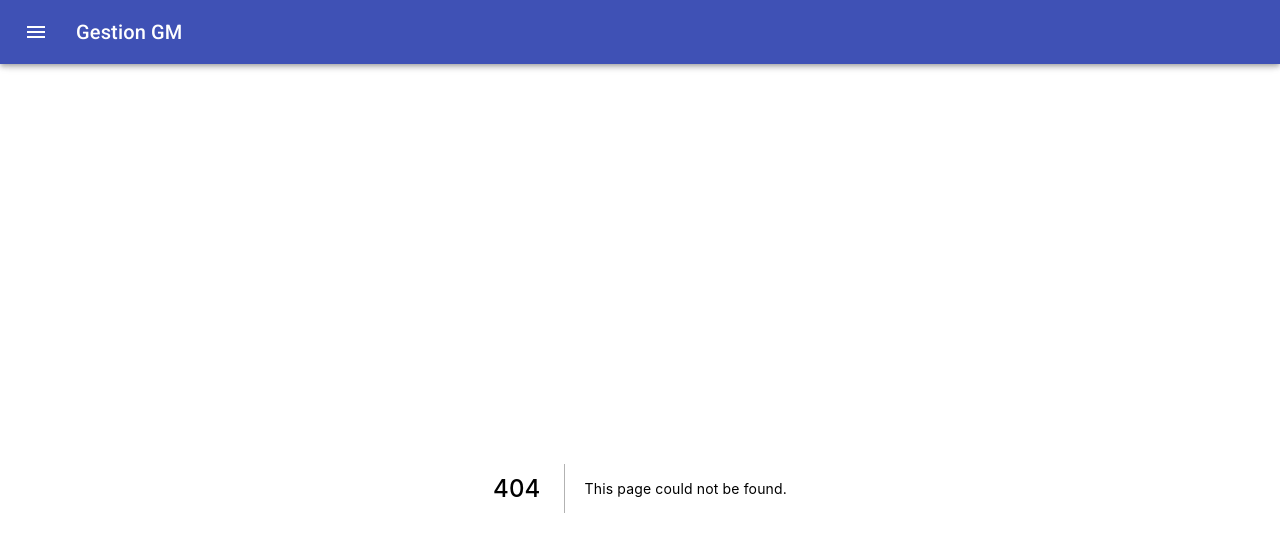
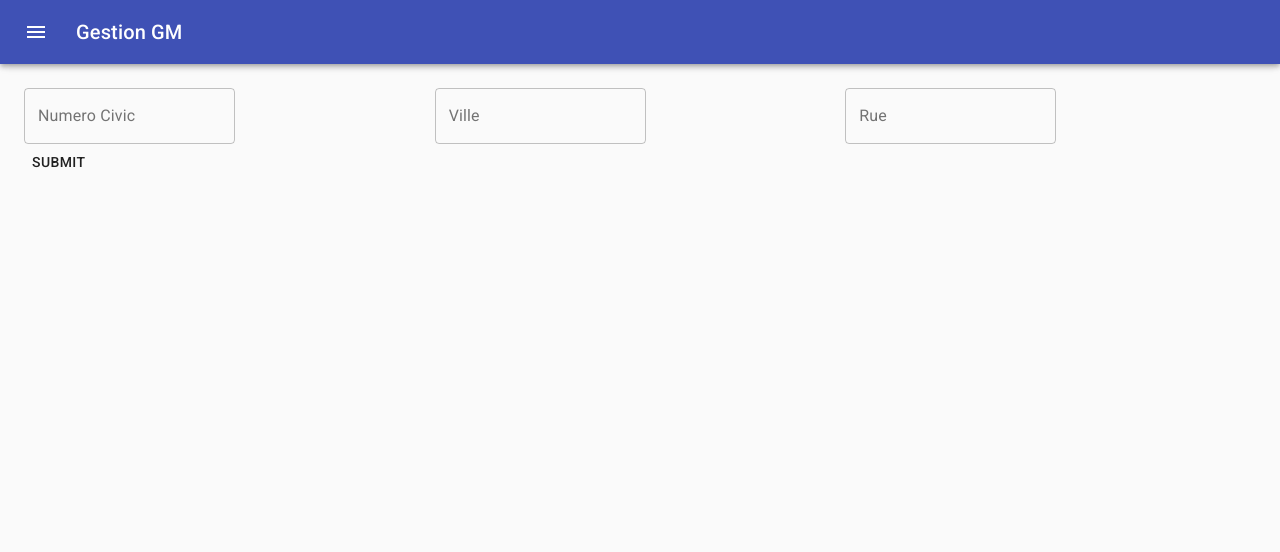
Before and after one commit to maquintal/demo-react, a Next.js app in the folder my-app/: page /rhfDemo in a window 1280 px wide. Before the commit this address had no page. Shown: the top 552 px of the page. Built offline with nearby package versions, Linux system fonts and the light colour scheme.

Commit message:
react-hook-form has arrived

```diff
--- a/my-app/package.json
+++ b/my-app/package.json
@@ -15,6 +15,9 @@
     "mongodb": "^3.6.9",
     "next": "10.2.3",
     "react": "17.0.2",
-    "react-dom": "17.0.2"
+    "react-dom": "17.0.2",
+    "react-hook-form": "^7.9.0",
+    "react-redux": "^7.2.4",
+    "redux": "^4.1.0"
   }
 }
--- a/my-app/pages/api/buildings/readOneBuildingById.js
+++ b/my-app/pages/api/buildings/readOneBuildingById.js
@@ -6,7 +6,7 @@
 
  */
 
-import { connectToDatabase } from "../../util/mongodb";
+import { connectToDatabase } from "../../../util/mongodb";
 
 import { ObjectID } from "mongodb"
 
--- /dev/null
+++ b/my-app/pages/rhfDemo.js
@@ -0,0 +1,12 @@
+import React from "react"
+
+import ReactHookFormDemo from "../src/react-hook-form-demo"
+
+const RHFDemo = () => {
+
+  return (<div>
+    <ReactHookFormDemo />
+  </div>)
+}
+
+export default RHFDemo
--- /dev/null
+++ b/my-app/src/formComponents.js
@@ -0,0 +1,24 @@
+import { TextField } from "@material-ui/core";
+import { useController } from "react-hook-form";
+
+export function Input({ control, name, label }) {
+  const {
+    field: { ref, ...inputProps },
+    fieldState: { invalid, isTouched, isDirty },
+    formState: { touchedFields, dirtyFields }
+  } = useController({
+    name,
+    control,
+    rules: { required: true },
+    defaultValue: "",
+  });
+
+  return (
+    <TextField
+      {...inputProps}
+      inputRef={ref}
+      variant={"outlined"}
+      label={label}
+    />
+  )
+}
--- /dev/null
+++ b/my-app/src/react-hook-form-demo.js
@@ -0,0 +1,74 @@
+import React from "react";
+import { TextField, Button, Grid } from "@material-ui/core";
+import { useController, useForm } from "react-hook-form";
+
+import {
+  Input
+} from "./formComponents";
+
+/* function Input({ control, name, label }) {
+  const {
+    field: { ref, ...inputProps },
+    fieldState: { invalid, isTouched, isDirty },
+    formState: { touchedFields, dirtyFields }
+  } = useController({
+    name,
+    control,
+    rules: { required: true },
+    defaultValue: "",
+  });
+
+  return (
+    <TextField
+      {...inputProps}
+      inputRef={ref}
+      variant={"outlined"}
+      label={label}
+    />
+  )
+} */
+
+const ReactHookFormDemo = () => {
+  const { control, handleSubmit } = useForm();
+
+  const onSubmit = (data) => {
+    console.log(data)
+  }
+
+  return (
+    <form>
+      <Grid container>
+        <Grid item xs={4}>
+          <Input
+            control={control}
+            name="civicNumber"
+            label="Numero Civic"
+          />
+        </Grid>
+        <Grid item xs={4}>
+          <Input
+            control={control}
+            name="city"
+            label="Ville"
+          />
+        </Grid>
+        <Grid item xs={4}>
+          <Input
+            control={control}
+            name="street"
+            label="Rue"
+          />
+        </Grid>
+        <Grid item xs={12}>
+          <Button
+            onClick={handleSubmit(onSubmit)}
+          >
+            submit
+          </Button>
+        </Grid>
+      </Grid>
+    </form>
+  )
+}
+
+export default ReactHookFormDemo
```
Also changed, not shown: my-app/pages/product.js (added, +15 -0 lines), my-app/src/snackbar.js (+1 -14 lines), 1 other file (tests, documents, lock files or other folders).
